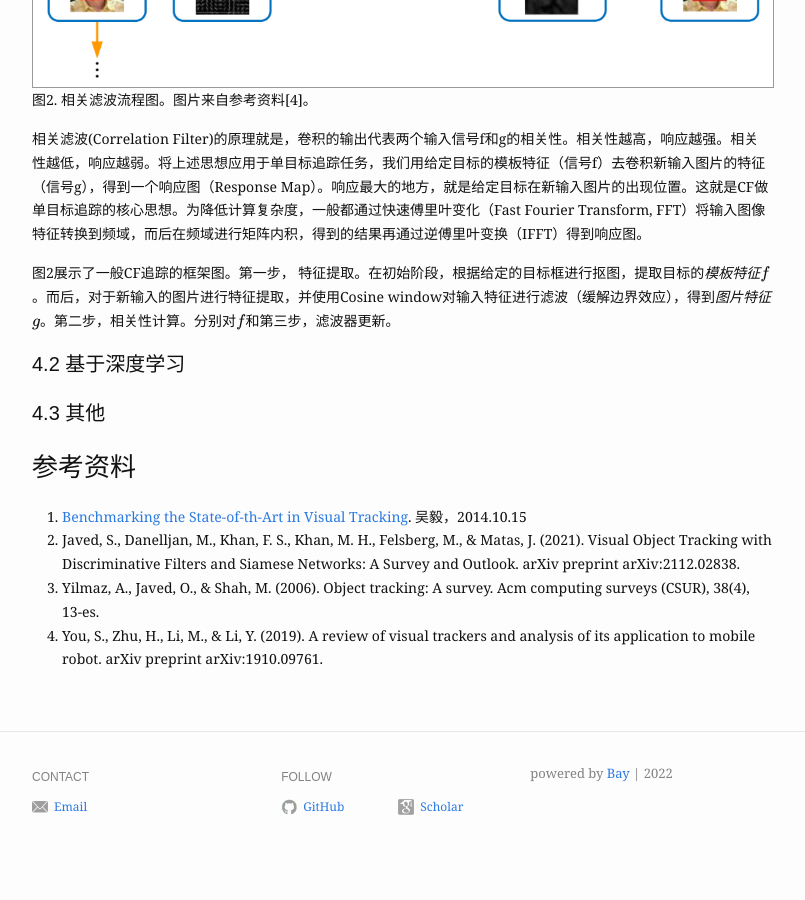
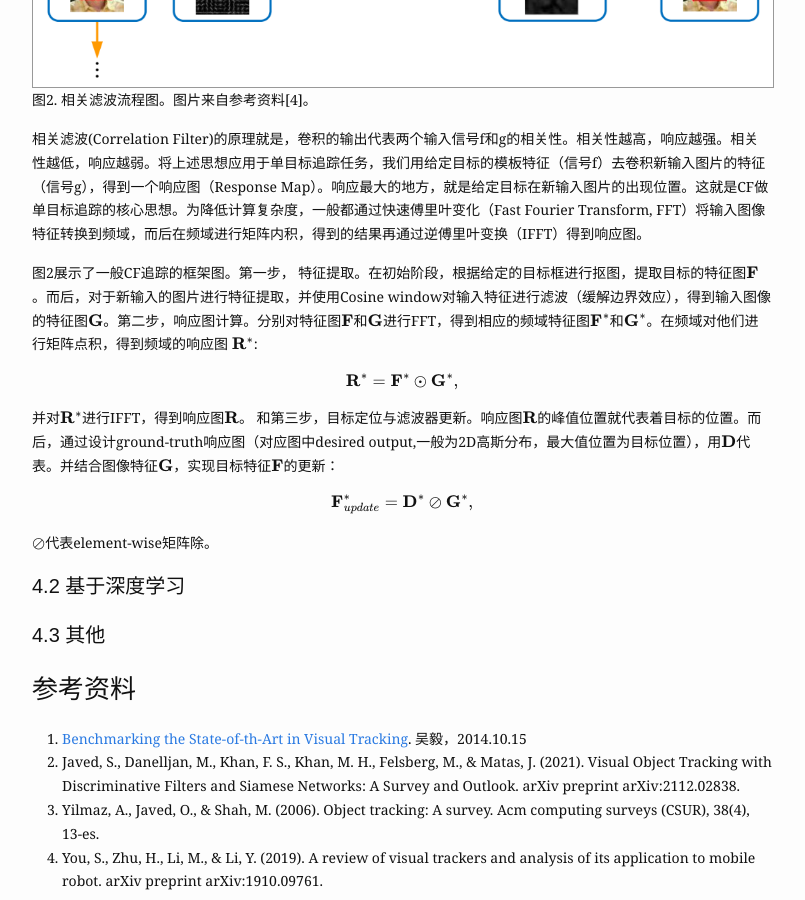
Before and after one commit to GehenHe/GehenHe.github.io, a Jekyll site: the page built from _posts/2022-04-19-单目标追踪综述.md, in a window 1280 px wide and 900 px high, scrolled down 3001 px. Shown: the whole window, without its empty margins (238-1043 px from the left). Built offline with Jekyll 4.4.1, drawn with Linux system fonts in a browser that asks for light colours; formulas are drawn with MathJax 3; before the commit the page ends 3871 px from its top, so only the background shows below that.

Commit message:
Update 2022-04-19-单目标追踪综述.md

```diff
--- a/_posts/2022-04-19-单目标追踪综述.md
+++ b/_posts/2022-04-19-单目标追踪综述.md
@@ -83,7 +83,15 @@ $$
 
 相关滤波(Correlation Filter)的原理就是，卷积的输出代表两个输入信号f和g的相关性。相关性越高，响应越强。相关性越低，响应越弱。将上述思想应用于单目标追踪任务，我们用给定目标的模板特征（信号f）去卷积新输入图片的特征（信号g），得到一个响应图（Response Map）。响应最大的地方，就是给定目标在新输入图片的出现位置。这就是CF做单目标追踪的核心思想。为降低计算复杂度，一般都通过快速傅里叶变化（Fast Fourier Transform, FFT）将输入图像特征转换到频域，而后在频域进行矩阵内积，得到的结果再通过逆傅里叶变换（IFFT）得到响应图。
 
-图2展示了一般CF追踪的框架图。第一步， 特征提取。在初始阶段，根据给定的目标框进行抠图，提取目标的*模板特征*$f$。而后，对于新输入的图片进行特征提取，并使用Cosine window对输入特征进行滤波（缓解边界效应），得到*图片特征* $g$。第二步，相关性计算。分别对$f$和第三步，滤波器更新。
+图2展示了一般CF追踪的框架图。第一步， 特征提取。在初始阶段，根据给定的目标框进行抠图，提取目标的特征图$\mathbf{F}$。而后，对于新输入的图片进行特征提取，并使用Cosine window对输入特征进行滤波（缓解边界效应），得到输入图像的特征图$\mathbf{G}$。第二步，响应图计算。分别对特征图$\mathbf{F}$和$\mathbf{G}$进行FFT，得到相应的频域特征图$\mathbf{F}^* $和$\mathbf{G}^* $。在频域对他们进行矩阵点积，得到频域的响应图 $\mathbf{R}^* $:
+
+$$\mathbf{R}^*=\mathbf{F}^*\odot \mathbf{G}^*, $$
+
+并对$\mathbf{R}^* $进行IFFT，得到响应图$\mathbf{R}$。 和第三步，目标定位与滤波器更新。响应图$\mathbf{R}$的峰值位置就代表着目标的位置。而后，通过设计ground-truth响应图（对应图中desired output,一般为2D高斯分布，最大值位置为目标位置），用$\mathbf{D}$代表。并结合图像特征$\mathbf{G}$，实现目标特征$\mathbf{F}$的更新：
+
+$$\mathbf{F}^*_{update} =\mathbf{D}^*\oslash \mathbf{G}^*, $$
+
+$\oslash$代表element-wise矩阵除。
 
 
 
```
